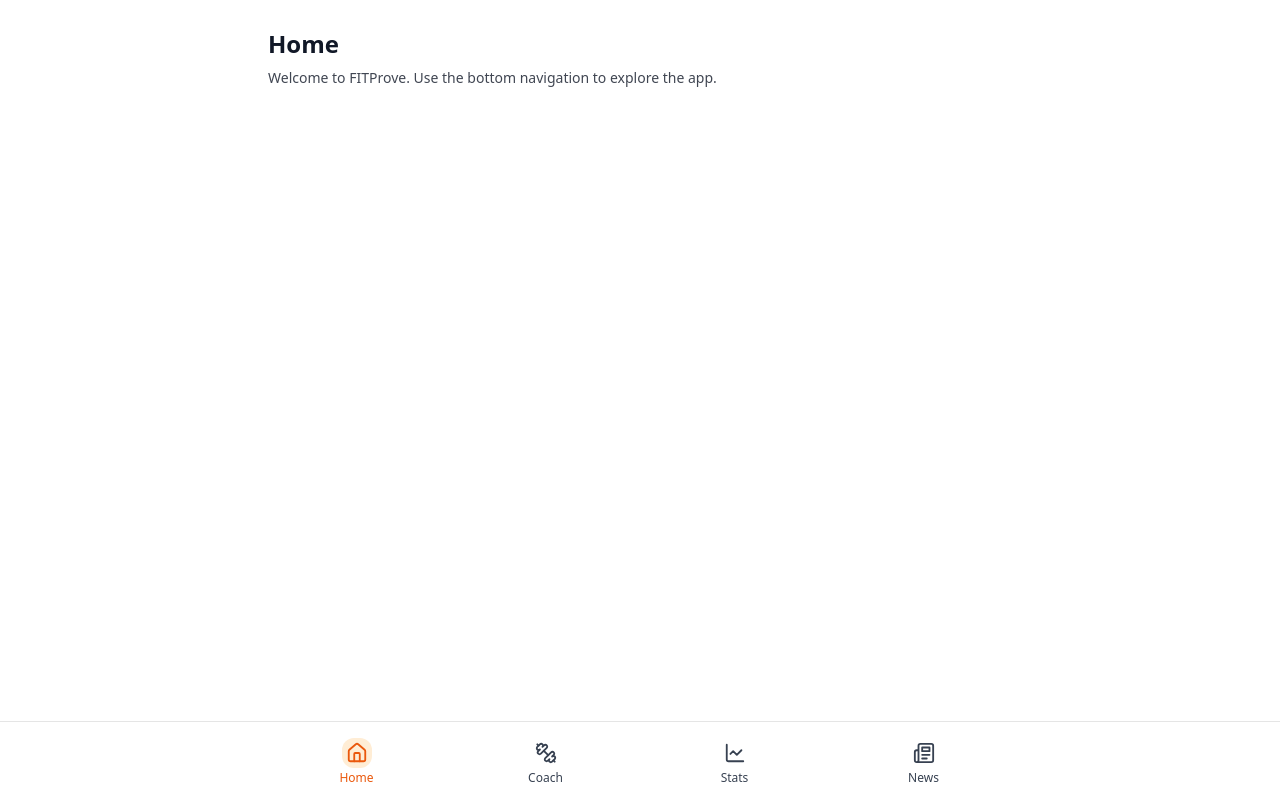
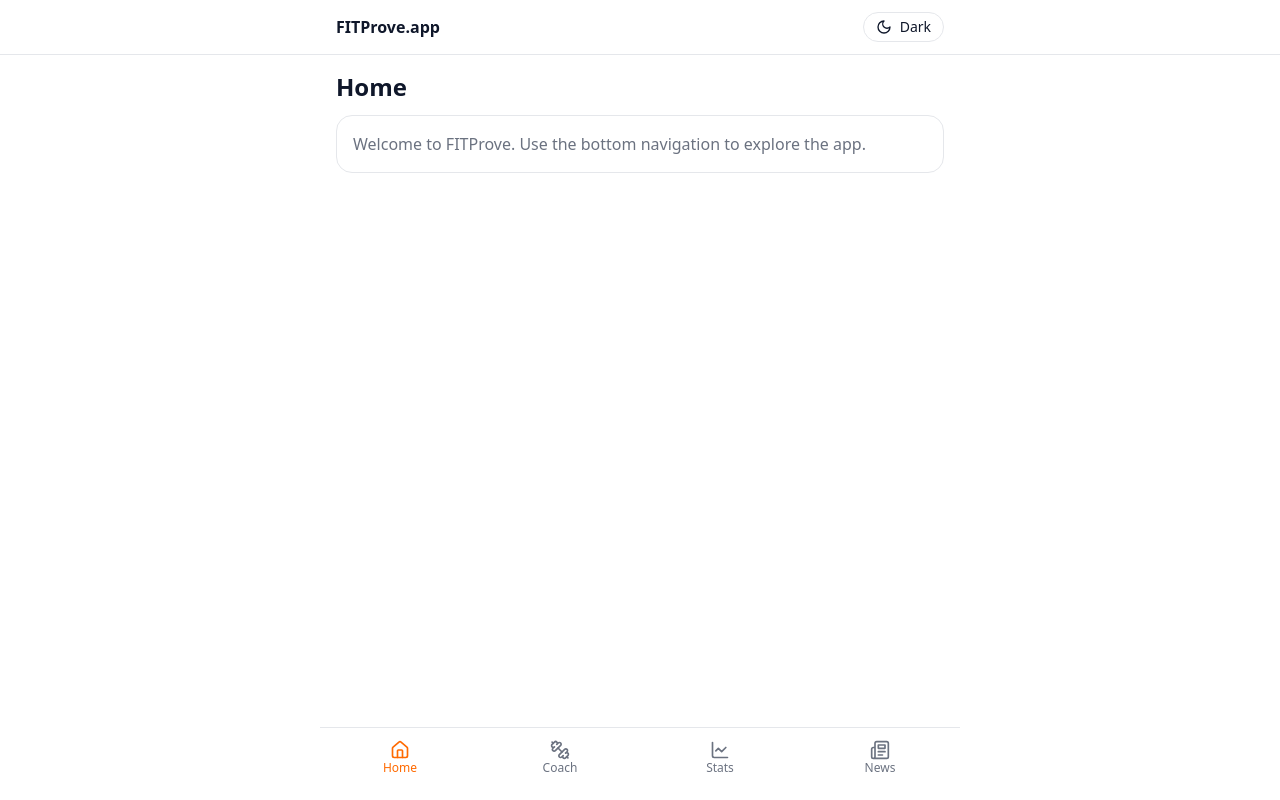
Before and after one commit to djeroriedewald-maker/FITProve.app, a React (Vite) app: page / in a window 1280 px wide. Built offline with nearby package versions, Linux system fonts and the light colour scheme.

Commit message:
feat: dark mode theme provider & toggle + semantic colors

```diff
--- a/src/App.tsx
+++ b/src/App.tsx
@@ -1,27 +1,37 @@
-import React, { lazy, Suspense } from "react";
-import { Routes, Route } from "react-router-dom";
-import { BottomNav } from "./components/nav/BottomNav";
-
-const Home = lazy(() => import("./routes/Home"));
-const Coach = lazy(() => import("./routes/Coach"));
-const Stats = lazy(() => import("./routes/Stats"));
-const News = lazy(() => import("./routes/News"));
-
-export default function App() {
-  return (
-    <div className="min-h-dvh bg-white text-gray-900 dark:bg-neutral-900 dark:text-neutral-100">
-      <div className="mx-auto max-w-screen-md px-3 pb-[calc(env(safe-area-inset-bottom)+72px)] pt-3">
-        <Suspense fallback={<div className="p-4">Loading…</div>}>
-          <Routes>
-            <Route path="/" element={<Home />} />
-            <Route path="/coach" element={<Coach />} />
-            <Route path="/stats" element={<Stats />} />
-            <Route path="/news" element={<News />} />
-            <Route path="*" element={<Home />} />
-          </Routes>
-        </Suspense>
+import React,{Suspense,lazy} from "react";
+import { Routes, Route, Navigate } from "react-router-dom";
+import BottomNav from "./components/nav/BottomNav";
+import { ThemeProvider } from "./theme/ThemeProvider";
+import ThemeToggle from "./components/ui/ThemeToggle";
+const Home=lazy(()=>import("./routes/Home"));
+const Coach=lazy(()=>import("./routes/Coach"));
+const Stats=lazy(()=>import("./routes/Stats"));
+const News=lazy(()=>import("./routes/News"));
+export default function App(){
+  return(
+    <ThemeProvider>
+      <div className="min-h-dvh bg-bg text-text flex flex-col">
+        <header className="sticky top-0 z-10 bg-card/70 backdrop-blur border-b border-border">
+          <div className="mx-auto max-w-screen-sm px-4 py-3 flex items-center justify-between">
+            <div className="font-bold">FITProve.app</div>
+            <ThemeToggle/>
+          </div>
+        </header>
+        <main className="mx-auto w-full max-w-screen-sm flex-1 px-4 py-4">
+          <Suspense fallback={<div>Loading…</div>}>
+            <Routes>
+              <Route path="/" element={<Home/>}/>
+              <Route path="/coach" element={<Coach/>}/>
+              <Route path="/stats" element={<Stats/>}/>
+              <Route path="/news" element={<News/>}/>
+              <Route path="*" element={<Navigate to="/" replace/>}/>
+            </Routes>
+          </Suspense>
+        </main>
+        <footer className="mx-auto w-full max-w-screen-sm pb-safe">
+          <BottomNav/>
+        </footer>
       </div>
-      <BottomNav />
-    </div>
+    </ThemeProvider>
   );
 }
--- a/src/components/nav/BottomNav.tsx
+++ b/src/components/nav/BottomNav.tsx
@@ -1,56 +1,29 @@
 import React from "react";
 import { NavLink, useLocation } from "react-router-dom";
 import { Home, Dumbbell, LineChart, Newspaper } from "lucide-react";
-
-type Item = {
-  to: string;
-  label: string;
-  icon: React.ReactNode;
-  aria: string;
-};
-
-const items: Item[] = [
-  { to: "/", label: "Home", icon: <Home size={22} aria-hidden="true" />, aria: "Go to Home" },
-  { to: "/coach", label: "Coach", icon: <Dumbbell size={22} aria-hidden="true" />, aria: "Open Coach" },
-  { to: "/stats", label: "Stats", icon: <LineChart size={22} aria-hidden="true" />, aria: "View Stats" },
-  { to: "/news", label: "News", icon: <Newspaper size={22} aria-hidden="true" />, aria: "Read News" },
-];
-
-export function BottomNav() {
-  const loc = useLocation();
-  return (
-    <nav
-      className="fixed inset-x-0 bottom-0 z-50 border-t border-black/10 bg-white/90 backdrop-blur supports-[backdrop-filter]:bg-white/70 dark:border-white/10 dark:bg-neutral-900/90 dark:supports-[backdrop-filter]:bg-neutral-900/70"
-      role="navigation"
-      aria-label="Bottom Navigation"
-    >
-      <ul className="mx-auto grid max-w-screen-md grid-cols-4 gap-1 px-2 pb-[calc(env(safe-area-inset-bottom)+8px)] pt-2">
-        {items.map((item) => (
-          <li key={item.to}>
-            <NavLink
-              to={item.to}
-              aria-label={item.aria}
-              className={({ isActive }) =>
-                [
-                  "group flex flex-col items-center justify-center rounded-2xl p-2 text-xs font-medium outline-none ring-0 transition",
-                  "hover:bg-black/5 focus-visible:bg-black/10 dark:hover:bg-white/5 dark:focus-visible:bg-white/10",
-                  isActive ? "text-orange-600 dark:text-orange-400" : "text-gray-700 dark:text-neutral-200",
-                ].join(" ")
-              }
-              end={item.to === "/"}
-            >
-              <div
-                className={[
-                  "rounded-xl p-1",
-                  loc.pathname === item.to ? "bg-orange-100 dark:bg-orange-900/30" : "",
-                ].join(" ")}
-              >
-                {item.icon}
-              </div>
-              <span className="mt-1 leading-none">{item.label}</span>
-            </NavLink>
-          </li>
-        ))}
+const items=[
+  {to:"/",label:"Home",icon:Home},
+  {to:"/coach",label:"Coach",icon:Dumbbell},
+  {to:"/stats",label:"Stats",icon:LineChart},
+  {to:"/news",label:"News",icon:Newspaper},
+] as const;
+export default function BottomNav(){
+  const {pathname}=useLocation();
+  return(
+    <nav className="sticky bottom-0 inset-x-0 bg-card/90 backdrop-blur border-t border-border">
+      <ul className="grid grid-cols-4">
+        {items.map(it=>{
+          const Icon=it.icon; const active=pathname===it.to;
+          return(
+            <li key={it.to}>
+              <NavLink to={it.to} className="flex flex-col items-center justify-center py-3 text-xs"
+                aria-current={active?"page":undefined}>
+                <Icon className={`h-5 w-5 ${active?"text-brand":"text-subtle"}`} />
+                <span className={`${active?"text-brand":"text-subtle"}`}>{it.label}</span>
+              </NavLink>
+            </li>
+          );
+        })}
       </ul>
     </nav>
   );
--- /dev/null
+++ b/src/components/ui/ThemeToggle.tsx
@@ -0,0 +1,14 @@
+import React from "react";
+import { Moon, Sun } from "lucide-react";
+import { useTheme } from "../../theme/ThemeProvider";
+const ThemeToggle:React.FC=()=>{
+  const {theme,toggle}=useTheme();
+  return(
+    <button aria-label="Toggle theme" onClick={toggle}
+      className="inline-flex items-center gap-2 rounded-full border border-border px-3 py-1 text-sm bg-card hover:opacity-90 transition">
+      {theme==="dark"?<Sun className="w-4 h-4" />:<Moon className="w-4 h-4" />}
+      <span className="hidden sm:inline">{theme==="dark"?"Light":"Dark"}</span>
+    </button>
+  );
+};
+export default ThemeToggle;
--- a/src/index.css
+++ b/src/index.css
@@ -2,15 +2,16 @@
 @tailwind components;
 @tailwind utilities;
 
-/* App globals */
-:root {
-  color-scheme: light dark;
+/* Light theme */
+:root{
+  --bg:#ffffff; --card:#ffffff; --border:#e5e7eb; --text:#0f172a; --subtle:#6b7280;
+  --brand:#ff6a00; --brand-fg:#111827;
 }
-
-html, body, #root {
-  height: 100%;
+/* Dark theme */
+.dark{
+  --bg:#0b1020; --card:#121b2f; --border:#1f2937; --text:#e5e7eb; --subtle:#9ca3af;
+  --brand:#ff7a1a; --brand-fg:#0b1020;
 }
-
-body {
-  @apply bg-white text-gray-900 dark:bg-neutral-900 dark:text-neutral-100;
-}
+html,body,#root{height:100%;background:var(--bg);color:var(--text)}
+.card{@apply rounded-2xl bg-card shadow-card border border-border}
+.pb-safe{padding-bottom:max(env(safe-area-inset-bottom),.75rem)}
--- a/src/routes/Coach.tsx
+++ b/src/routes/Coach.tsx
@@ -1,12 +1,9 @@
 import React from "react";
-
-export default function Coach() {
-  return (
-    <section className="py-4">
+export default function Coach(){
+  return(
+    <section className="space-y-3">
       <h1 className="text-2xl font-semibold">Coach</h1>
-      <p className="mt-2 text-sm opacity-80">
-        AI Coach hub. (Coming soon) Start a 15-minute focus routine here.
-      </p>
+      <div className="card p-4"><p className="text-subtle">AI coach coming soon.</p></div>
     </section>
   );
 }
--- a/src/routes/Home.tsx
+++ b/src/routes/Home.tsx
@@ -1,12 +1,11 @@
 import React from "react";
-
-export default function Home() {
-  return (
-    <section className="py-4">
+export default function Home(){
+  return(
+    <section className="space-y-3">
       <h1 className="text-2xl font-semibold">Home</h1>
-      <p className="mt-2 text-sm opacity-80">
-        Welcome to FITProve. Use the bottom navigation to explore the app.
-      </p>
+      <div className="card p-4">
+        <p className="text-subtle">Welcome to FITProve. Use the bottom navigation to explore the app.</p>
+      </div>
     </section>
   );
 }
--- a/src/routes/News.tsx
+++ b/src/routes/News.tsx
@@ -1,10 +1,9 @@
 import React from "react";
-
-export default function News() {
-  return (
-    <section className="py-4">
+export default function News(){
+  return(
+    <section className="space-y-3">
       <h1 className="text-2xl font-semibold">News</h1>
-      <p className="mt-2 text-sm opacity-80">Latest updates and announcements.</p>
+      <div className="card p-4"><p className="text-subtle">Latest updates soon.</p></div>
     </section>
   );
 }
--- a/src/routes/Stats.tsx
+++ b/src/routes/Stats.tsx
@@ -1,19 +1,9 @@
 import React from "react";
-
-export default function Stats() {
-  return (
-    <section className="py-4">
+export default function Stats(){
+  return(
+    <section className="space-y-3">
       <h1 className="text-2xl font-semibold">Stats</h1>
-      <div className="mt-2 grid grid-cols-2 gap-3">
-        <div className="rounded-2xl border border-black/10 p-3 dark:border-white/10">
-          <div className="text-xs opacity-70">Calories</div>
-          <div className="text-xl font-semibold">450 kcal</div>
-        </div>
-        <div className="rounded-2xl border border-black/10 p-3 dark:border-white/10">
-          <div className="text-xs opacity-70">Steps</div>
-          <div className="text-xl font-semibold">10,250</div>
-        </div>
-      </div>
+      <div className="card p-4"><p className="text-subtle">Your progress will appear here.</p></div>
     </section>
   );
 }
--- /dev/null
+++ b/src/theme/ThemeProvider.tsx
@@ -0,0 +1,31 @@
+import React,{createContext,useContext,useEffect,useMemo,useState} from "react";
+type Theme = "light"|"dark";
+type Ctx = { theme:Theme; toggle:()=>void; set:(t:Theme)=>void };
+const ThemeCtx = createContext<Ctx|null>(null);
+const STORAGE_KEY="fp_theme";
+function getInitialTheme():Theme{
+  if(typeof window==="undefined") return "light";
+  const s=window.localStorage.getItem(STORAGE_KEY) as Theme|null;
+  if(s==="light"||s==="dark") return s;
+  const prefers=window.matchMedia&&window.matchMedia("(prefers-color-scheme: dark)").matches;
+  return prefers?"dark":"light";
+}
+export const ThemeProvider:React.FC<{children:React.ReactNode}>=({children})=>{
+  const [theme,setTheme]=useState<Theme>(getInitialTheme);
+  useEffect(()=>{
+    const root=document.documentElement;
+    theme==="dark"?root.classList.add("dark"):root.classList.remove("dark");
+    window.localStorage.setItem(STORAGE_KEY,theme);
+  },[theme]);
+  const value=useMemo<Ctx>(()=>({
+    theme,
+    toggle:()=>setTheme(t=>t==="dark"?"light":"dark"),
+    set:setTheme
+  }),[theme]);
+  return <ThemeCtx.Provider value={value}>{children}</ThemeCtx.Provider>;
+};
+export function useTheme(){
+  const ctx=useContext(ThemeCtx);
+  if(!ctx) throw new Error("useTheme must be used within ThemeProvider");
+  return ctx;
+}
--- a/tailwind.config.js
+++ b/tailwind.config.js
@@ -1,12 +1,19 @@
 /** @type {import('tailwindcss').Config} */
 export default {
-  darkMode: 'class',
-  content: ['./index.html', './src/**/*.{ts,tsx,js,jsx}'],
+  darkMode: ["class"],
+  content: ["./index.html", "./src/**/*.{ts,tsx}"],
   theme: {
     extend: {
-      colors: { 'fit-orange': '#ff6a00' },
-      boxShadow: { soft: '0 8px 24px rgba(0,0,0,0.08)' },
+      colors: {
+        bg: "var(--bg)",
+        card: "var(--card)",
+        border: "var(--border)",
+        text: "var(--text)",
+        subtle: "var(--subtle)",
+        brand: { DEFAULT: "var(--brand)", fg: "var(--brand-fg)" }
+      },
+      boxShadow: { card: "0 1px 3px rgba(0,0,0,.06), 0 1px 2px rgba(0,0,0,.04)" }
     },
   },
   plugins: [],
-};
+}
```
Also changed, not shown: 1 other file (tests, documents, lock files or other folders).
